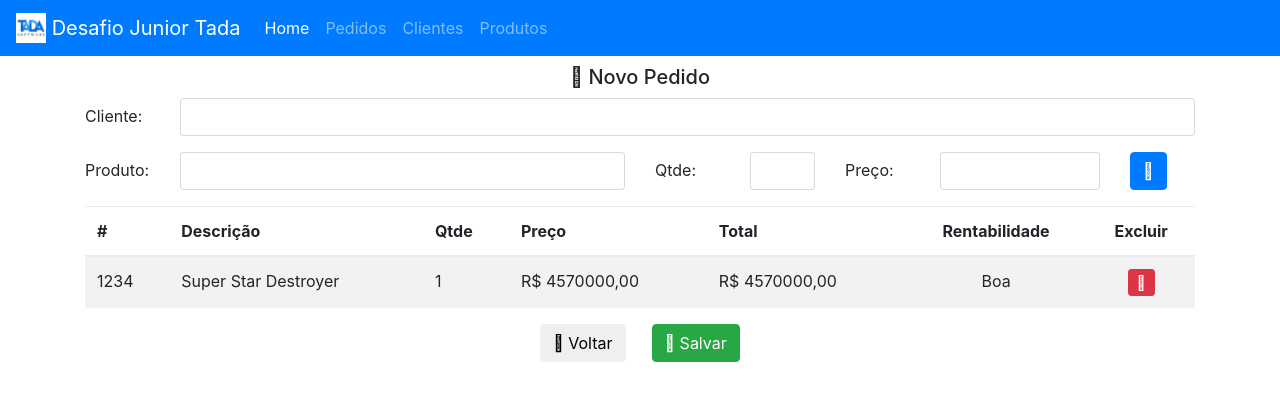
After one commit to juniortada/desafio_3, a Flask app: page /financeiro/pedido/novo in a window 1280 px wide. The commit adds this page. Shown: the top 401 px of the page. Run offline with Flask 2, Linux system fonts and the light colour scheme; parts of the project's set-up code (start-up, migrations or seed data) failed here and were passed over; some libraries are stand-ins or nearby versions.

Commit message:
[new] add html da página de novos pedidos

```diff
--- a/app/financeiro/controller.py
+++ b/app/financeiro/controller.py
@@ -37,6 +37,16 @@ def produto():
         return render_template('index.html')
 
 
-@financeiro.route('/pedido', methods=['GET', 'POST'])
+@financeiro.route('/pedido', methods=['GET'])
 def pedido():
     return render_template('financeiro/pedido.html')
+
+
+@financeiro.route('/pedido/novo', methods=['GET', 'POST'])
+def pedido_novo():
+    return render_template('financeiro/pedido_novo.html')
+
+
+@financeiro.route('/pedido/editar/<int:id>', methods=['GET', 'POST'])
+def pedido_editar(id):
+    return render_template('financeiro/pedido_novo.html')
--- /dev/null
+++ b/app/templates/financeiro/pedido_novo.html
@@ -0,0 +1,95 @@
+{% extends "base.html" %}
+  {% block body %}
+  <div class="container">
+    <div class="row">
+      <div class="col"></div>
+      <div class="col"><h5 class="submenu"><i class="fas fa-cart-plus"></i> Novo Pedido</h5></div>
+      <div class="col"></div>
+    </div>
+
+    <div class="row form-group">
+      <div class="col-1"><label for="cliente" class="col-form-label">Cliente:</label></div>
+      <div class="col-11">
+        <input type="text" autocomplete="off" class="form-control" id="cliente" name="cliente" required
+              {% if pedido %}
+                value="{{cliente.nome}}"
+              {% endif %}>
+      </div>
+    </div>
+
+    <div class="row form-group">
+      <div class="col-1"><label for="produto" class="col-form-label">Produto:</label></div>
+      <div class="col-5"><input type="text" autocomplete="off" class="form-control" id="produto_nome" name="produto_nome"></div>
+      <div class="col-1"><label for="quantidade" class="col-form-label">Qtde:</label></div>
+      <div class="col-1"><input type="number" autocomplete="off" class="form-control" id="quantidade" name="quantidade"></div>
+      <div class="col-1"><label for="preco" class="col-form-label">Preço:</label></div>
+      <div class="col-2"><input type="text" autocomplete="off" class="form-control" id="preco" name="preco"></div>
+      <div class="col-1"><button class="btn btn-primary"><i class="fas fa-plus-circle"></i></button></div>
+    </div>
+
+    <table class="table table-striped">
+      <thead>
+        <tr>
+          <th scope="col">#</th>
+          <th scope="col">Descrição</th>
+          <th scope="col">Qtde</th>
+          <th scope="col">Preço</th>
+          <th scope="col">Total</th>
+          <th scope="col" class="centro">Rentabilidade</th>
+          <th scope="col" class="centro">Excluir</i></th>
+        </tr>
+      </thead>
+      <tbody>
+        <tr>
+          <td>1234</td>
+          <td>Super Star Destroyer</td>
+          <td>1</td>
+          <td>R$ 4570000,00</td>
+          <td>R$ 4570000,00</td>
+          <td class="centro">Boa</td>
+          <td class="centro"><button class="btn btn-danger btn-sm btn_excluir"><i class="fas fa-times-circle"></i></button></td>
+        </tr>
+      </tbody>
+    </table>
+
+    <div class="row">
+      <div class="col-3"></div>
+      <div class="col-6 botoes">
+        <button class="btn" onclick="history.go(-1)"><i class="fa fa-undo" aria-hidden="true"></i> Voltar</button>
+        <button class="btn btn-success" ><i class="fa fa-check" aria-hidden="true"></i> Salvar</button>
+      </div>
+    </div>
+
+  </div><!-- /.container -->
+
+  {% endblock %}
+
+  {% block head %}
+  <style type="text/css">
+    .submenu{
+      text-align: center;
+      margin: 10px;
+    }
+    .botoes{
+      text-align: center;
+    }
+    .botoes button {
+      margin: 0 2% 0 2%;
+    }
+    .centro{
+      text-align: center;
+    }
+    .btn_excluir{
+      line-height: initial;
+    }
+  </style>
+  {% endblock %}
+
+    {% block javascript %}
+    <!-- Autocomplete -->
+    <script src="{{ url_for('static', filename='js/typeahead.bundle.min.js') }}"></script>
+    <!-- JS -->
+    <script src="{{ url_for('static', filename='js/vue.min.js') }}"></script>
+    <!-- JS -->
+    <script src="{{ url_for('static', filename='js/pedido.js') }}"></script>
+    {% endblock %}
```
Also changed, not shown: app/templates/financeiro/pedido.html (+37 -2 lines).
